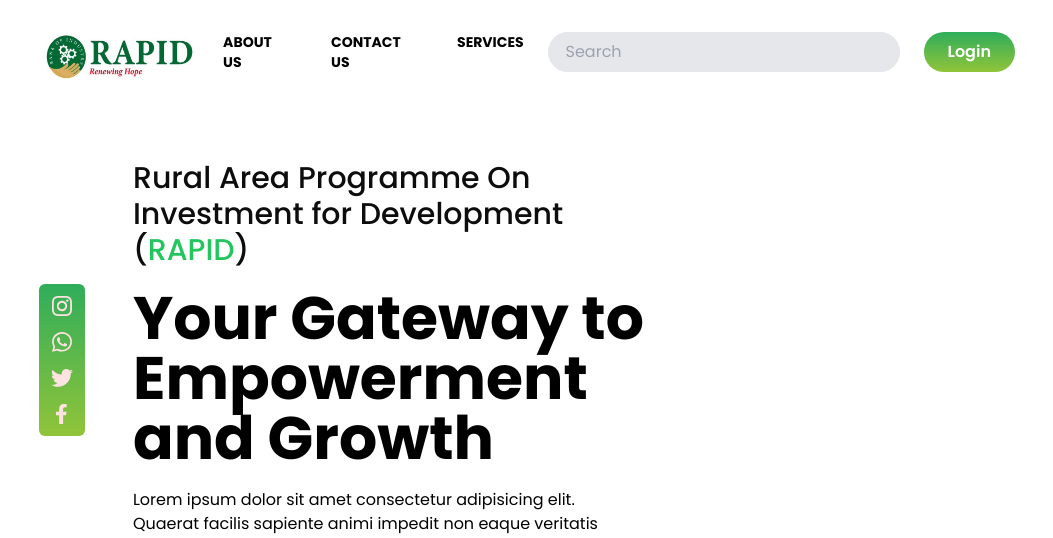
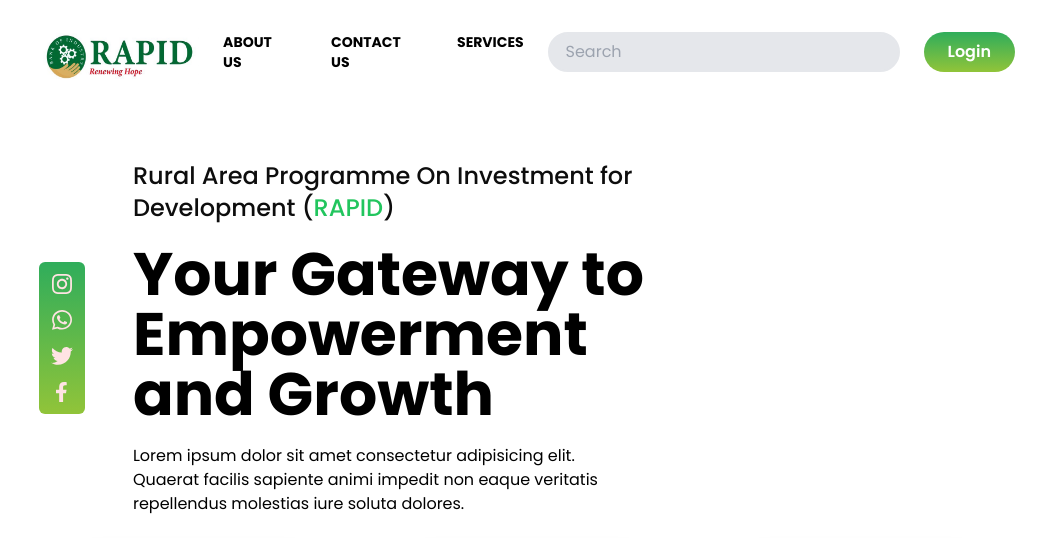
Before and after one commit to milanochi/rapid, a website built with Vite: page index.html in a window 1280 px wide. Shown: the top 538 px of the page, without its empty margins (113-1166 px from the left). Built offline with nearby package versions, Linux system fonts and the light colour scheme; files whose address does not match are found by name.

Commit message:
new change

```diff
--- a/index.html
+++ b/index.html
@@ -82,7 +82,7 @@
           <div class="flex flex-col space-y-6">
             <div class="flex flex-col items-center space-y-5 md:items-start ">
               <div class="flex space-x-4">
-                <p class="max-w-xl text-xs space-y-4 text-lighBlack md:text-3xl font-medium md:text-left">Rural Area
+                <p class="max-w-xl text-xs space-y-4 text-lighBlack md:text-2xl font-medium md:text-left">Rural Area
                   Programme On
                   Investment for Development (<span class="text-green-500 font-medium">RAPID</span>)</p>
                 <div class="lineup"></div>
```
